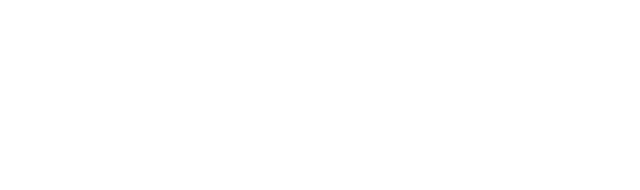
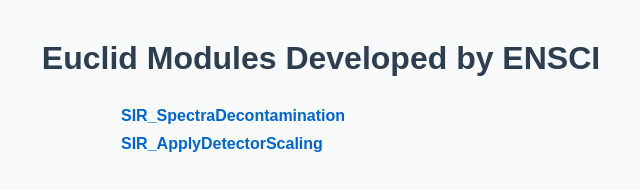
Before and after one commit to Caltech-IPAC/euclid-docs, a plain HTML site: page index.html in a window 1280 px wide. Shown: the whole page, without its empty margins (319-959 px from the left). Drawn offline with Linux system fonts and the light colour scheme.

Commit message:
Added a .nojekyll file and updated the main index.

```diff
--- a/index.html
+++ b/index.html
@@ -1,11 +1,47 @@
 <!DOCTYPE html>
 <html lang="en">
 <head>
-    <meta charset="UTF-8">
-    <meta name="viewport" content="width=device-width, initial-scale=1.0">
-    <title>Euclid Documentation</title>
+  <meta charset="UTF-8">
+  <title>Euclid Modules Developed by ENSCI</title>
+  <style>
+    body {
+      font-family: Arial, sans-serif;
+      margin: 40px;
+      background-color: #f9fafc;
+      color: #333;
+    }
+    h1 {
+      text-align: center;
+      font-size: 2em;
+      margin-bottom: 30px;
+      color: #2c3e50;
+    }
+    ul {
+      list-style: none;
+      padding: 0;
+      max-width: 400px;
+      margin: 0 auto;
+    }
+    li {
+      margin: 10px 0;
+    }
+    a {
+      text-decoration: none;
+      color: #0066cc;
+      font-weight: bold;
+      transition: color 0.2s ease;
+    }
+    a:hover {
+      color: #004080;
+    }
+  </style>
 </head>
 <body>
+  <h1>Euclid Modules Developed by ENSCI</h1>
 
+  <ul>
+    <li><a href="decontamination">SIR_SpectraDecontamination</a></li>
+    <li><a href="detector_scaling_apply">SIR_ApplyDetectorScaling</a></li>
+  </ul>
 </body>
 </html>
```
Also changed, not shown: 1 other file.
